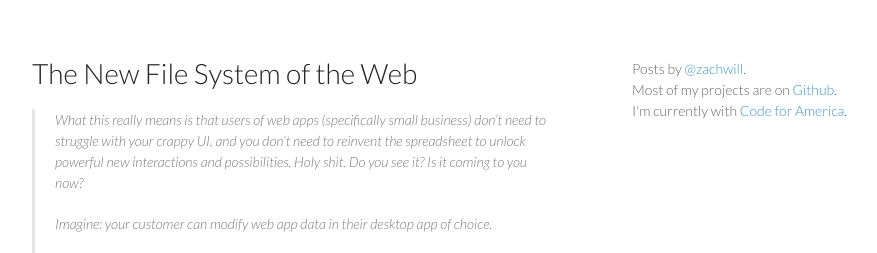
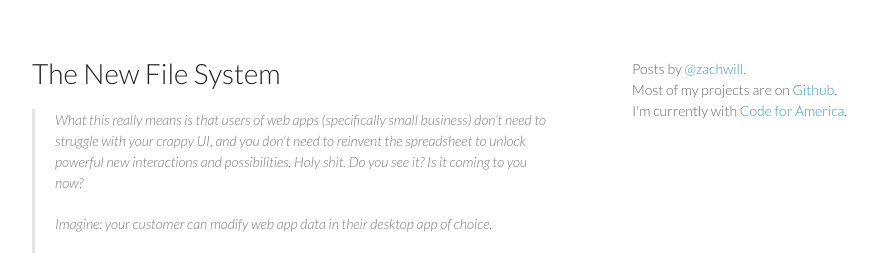
Before and after one commit to zachwill/blog, a Jekyll site: the page built from _posts/2011-12-29-file-system-of-the-web.md, in a window 1280 px wide. Shown: the top 253 px of the page, without its empty margins (178-1055 px from the left). Built offline with Jekyll 4.4.1, drawn with Linux system fonts in a browser that asks for light colours; Markdown is read by kramdown in place of the engine named in the settings.

Commit message:
Update page title

```diff
--- a/_posts/2011-12-29-file-system-of-the-web.md
+++ b/_posts/2011-12-29-file-system-of-the-web.md
@@ -1,6 +1,6 @@
 ---
 layout    : post
-title     : The New File System of the Web
+title     : The New File System
 permalink : /dropbox/
 ---
 
```
